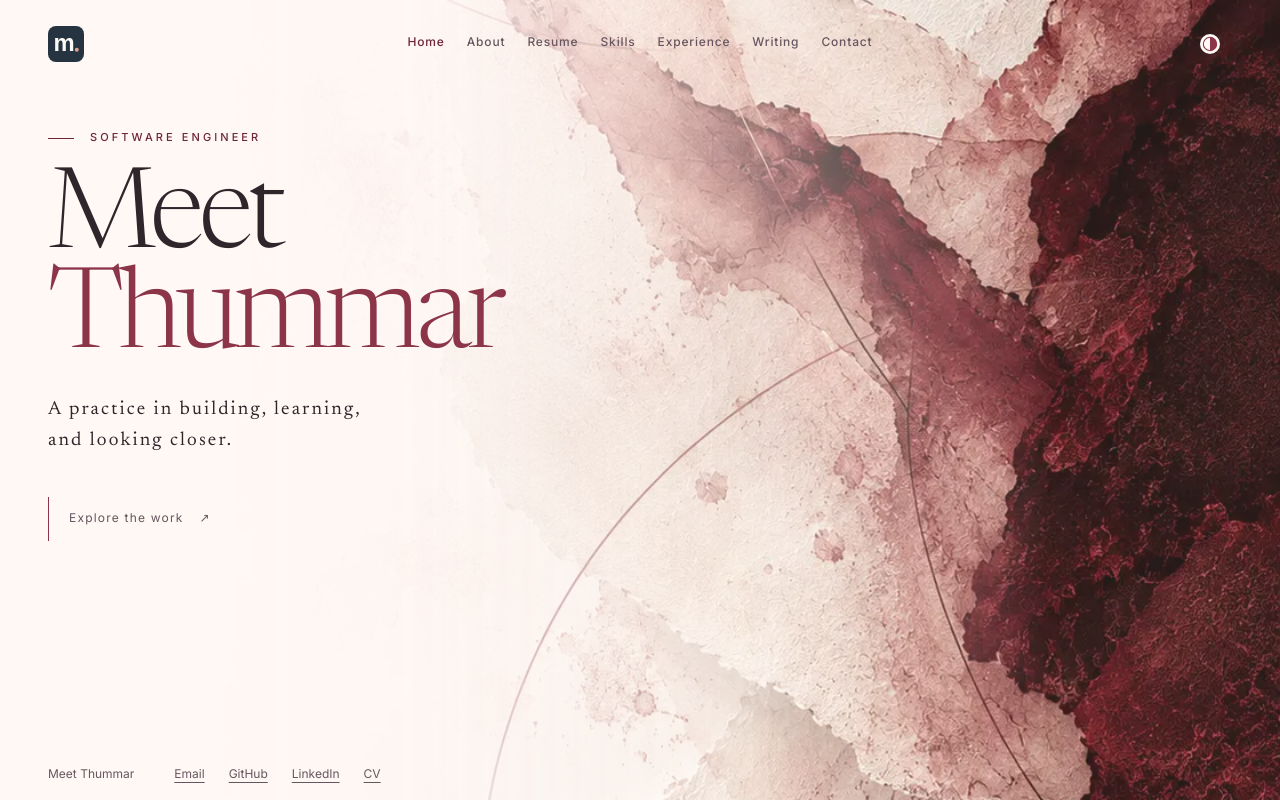
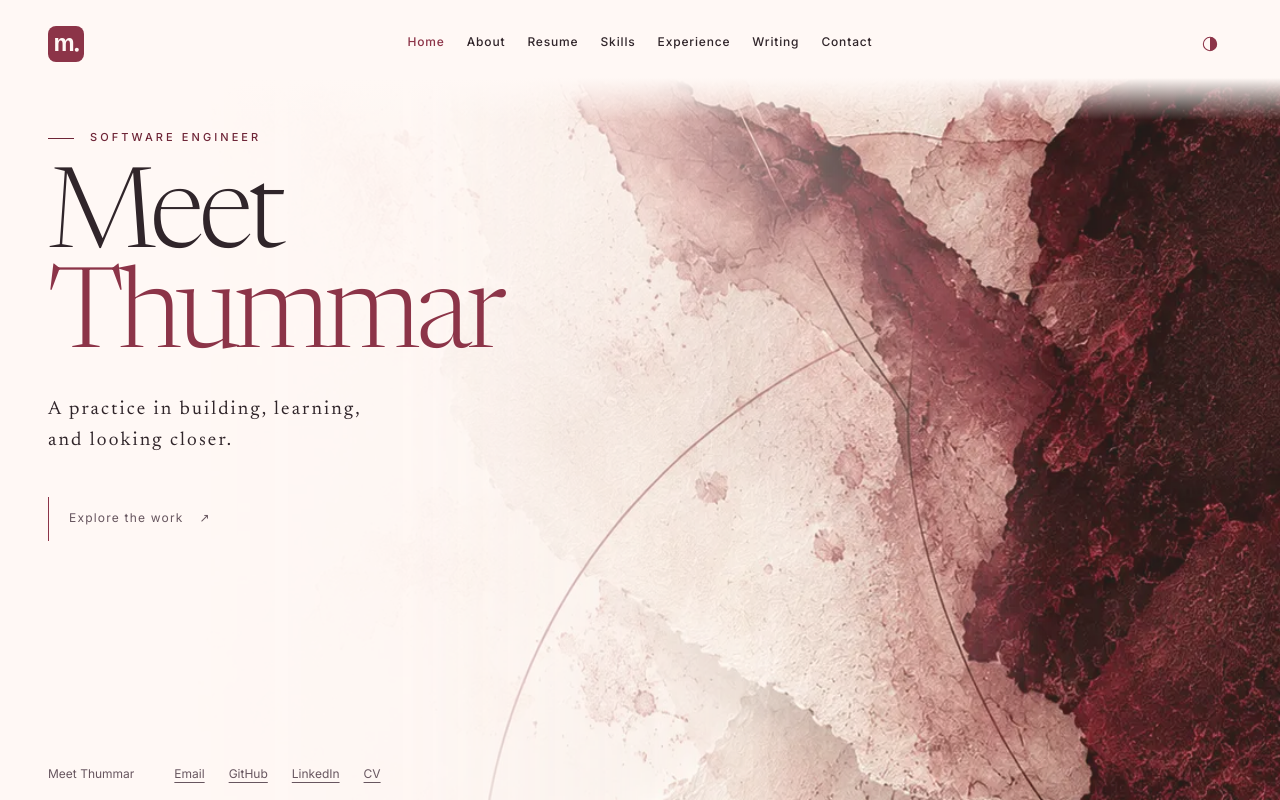
Before and after one commit to meetbyte/meetbyte.github.io, a Next.js app: page / in a window 1280 px wide. Built offline with nearby package versions, Linux system fonts and the light colour scheme.

Commit message:
fix: improve header contrast, theme branding and search metadata

```diff
--- a/scripts/qa/complete-site.mjs
+++ b/scripts/qa/complete-site.mjs
@@ -9,7 +9,7 @@ const {chromium}=await import(process.env.PLAYWRIGHT_MODULE_PATH || 'playwright'
 const axePath=process.env.AXE_SCRIPT_PATH;
 if(!axePath)throw new Error('Set AXE_SCRIPT_PATH to the separately installed axe-core/axe.min.js.');
 const routes=['/','/about/','/resume/','/skills/','/experience/','/writing/','/contact/','/experience/apex-self-service/','/experience/mobilefirst-modernization/','/experience/engineering-tooling/','/experience/production-investigation/','/writing/beyond-screens/','/writing/modernizing-safely/','/writing/behind-the-requirement/','/writing/software-meets-reality/','/writing/ai-and-decisions/','/writing/thinking-slowly/'];
-const output='docs/qa/editorial-polish';fs.mkdirSync(output,{recursive:true});
+const output='docs/qa/header-seo';fs.mkdirSync(output,{recursive:true});
 const results={layouts:[],axe:[],localLinks:[],navigation:[],errors:[]};
 const server=await startStaticServer();let browser;
 try{
@@ -30,7 +30,7 @@ try{
    if(route==='/about/' && width>=768)assert.ok(await page.evaluate(()=>document.querySelector('.about-portrait').getBoundingClientRect().left<document.querySelector('.about-intro-copy').getBoundingClientRect().left),'Portrait must be on the left');
    if(/experience\/[^/]+/.test(route))assert.equal(await page.locator('.experience-map').count(),1);
    if(/writing\/[^/]+/.test(route))assert.equal(await page.locator('.article-prose blockquote a').count(),1);
-   assert.equal(await page.locator('.site-brand img').getAttribute('src'),'/icons/mark.svg');
+   assert.equal(await page.locator('.site-brand svg').count(),1);assert.equal(await page.locator('.site-brand svg rect').getAttribute('fill'),'var(--accent)');
    assert.equal(await page.locator('select').count(),0);
    if(route==='/experience/')assert.equal(await page.locator('main .eyebrow').first().innerText(),'04 / EXPERIENCE');
    if(route==='/writing/')assert.equal(await page.locator('main .eyebrow').first().innerText(),'05 / WRITING');
--- /dev/null
+++ b/scripts/qa/seo-check.mjs
@@ -0,0 +1,16 @@
+/** @file Static HTML crawlability and metadata audit; no ranking or indexing claim. @author meetbyte */
+import fs from 'node:fs';
+import assert from 'node:assert/strict';
+const sitemap=fs.readFileSync('out/sitemap.xml','utf8');const urls=[...sitemap.matchAll(/<loc>([^<]+)<\/loc>/g)].map(m=>m[1]);const titles=new Set();const descriptions=new Set();const rows=[];
+const unescape=s=>s.replaceAll('&amp;','&').replaceAll('&#x27;',"'");
+for(const url of urls){
+ const route=new URL(url).pathname;const file=`out${route==='/'?'/':route.endsWith('/')?route:route+'/'}index.html`;const html=fs.readFileSync(file,'utf8');
+ const title=unescape(html.match(/<title>([^<]+)<\/title>/)?.[1]||'');const description=html.match(/<meta name="description" content="([^"]+)"/)?.[1];
+ assert.ok(title&&description,url);assert.ok(!titles.has(title),`duplicate title ${title}`);titles.add(title);assert.ok(!descriptions.has(description),`duplicate description ${description}`);descriptions.add(description);
+ const canonical=html.match(/<link rel="canonical" href="([^"]+)"/)?.[1];assert.equal(canonical,url);assert.ok(!html.match(/<meta name="robots" content="[^"]*noindex/));
+ assert.equal((html.match(/<h1(?:\s[^>]*)?>/g)||[]).length,1);assert.ok(html.includes('property="og:title"'));assert.ok(html.includes('name="twitter:card"'));assert.ok(html.includes('<a '));
+ if(route==='/')assert.ok(title.includes('Software Engineer & Enterprise Systems')&&title.includes('Meet Thummar'));
+ rows.push({url,title,description:unescape(description),canonical});
+}
+assert.equal(rows.length,17);assert.ok(!urls.some(u=>u.includes('/projects/')||u.includes('/blog/')||u.includes('_unpublished')));assert.ok(fs.readFileSync('out/robots.txt','utf8').includes('Sitemap: https://meetbyte.github.io/sitemap.xml'));
+fs.mkdirSync('docs/qa/header-seo',{recursive:true});fs.writeFileSync('docs/qa/header-seo/seo-results.json',JSON.stringify({rows,checks:['17 unique static titles/descriptions','17 correct canonicals/indexable HTML pages','one h1 each','crawlable HTML anchors','OG/Twitter tags','robots sitemap declaration','sample/draft/alias sitemap exclusion']},null,2));console.log('PASS: 17 static canonical metadata/crawlability checks');
--- a/src/app/experience/page.tsx
+++ b/src/app/experience/page.tsx
@@ -8,7 +8,7 @@ import { getExperienceEntries } from "@/lib/content/editorial";
 import { pageMetadata } from "@/lib/metadata";
 import { requirePageEnabled } from "@/lib/require-page-enabled";
 import { formatPostDate } from "@/lib/content/posts";
-export const metadata = pageMetadata("Experience", "Notes on engineering, decisions and thinking slowly.", "/experience/", { sample: process.env.NODE_ENV === "development" });
+export const metadata = pageMetadata("Experience", "Four engineering case studies by Meet Thummar: Oracle APEX self-service data workflows, enterprise modernization, engineering tooling and production investigation.", "/experience/", { sample: process.env.NODE_ENV === "development" });
 /** Presents original prose without fictional dates or empty card grids. @author meetbyte */
 export default async function Experience() {
   requirePageEnabled("experience");
--- a/src/app/layout.tsx
+++ b/src/app/layout.tsx
@@ -2,7 +2,7 @@
  * @file Shared layout for every portfolio route.
  * @author meetbyte
  */
-import Image from "next/image";
+import { BrandMark } from "@/components/brand-mark";
 import type { Metadata } from "next";
 import localFont from "next/font/local";
 import { ConnectionProvider } from "@/components/connection-provider";
@@ -36,6 +36,7 @@ export const metadata: Metadata = {
   ...pageMetadata("Home", siteContent.common.metadata.description, "/"),
   metadataBase: new URL(siteUrl),
   title: { default: siteContent.common.metadata.title, template: `%s | ${profile.name}` },
+  authors: [{ name: profile.name, url: siteUrl }],
   openGraph: { ...pageMetadata("Home", siteContent.common.metadata.description, "/").openGraph, images: [socialImage] },
   icons: { icon: "/icons/mark.svg", apple: "/icons/apple-touch-icon.png" },
 };
@@ -60,7 +61,7 @@ export default function RootLayout({ children }: Readonly<{ children: React.Reac
         <div className="site-shell">
           <header className="site-header">
             <Link className="site-brand" href={routes.home} aria-label="Meet home">
-              <Image src="/icons/mark.svg" width={36} height={36} alt="" className="brand-logo" />
+              <BrandMark />
             </Link>
             <Navigation />
             <div className="header-tools">
--- a/src/app/page.tsx
+++ b/src/app/page.tsx
@@ -7,7 +7,7 @@ import { profile } from "@/data/profile";
 import { homeContent } from "@/data/home";
 import { isPageEnabled } from "@/lib/page-visibility";
 import { pageMetadata } from "@/lib/metadata";
-export const metadata = pageMetadata("Software Engineer", "Full-stack engineering, technical leadership and enterprise systems. Meet the engineer behind the work.", "/");
+export const metadata = { ...pageMetadata("Software Engineer & Enterprise Systems", "Meet Thummar is a software engineer working across full-stack development, enterprise integrations, modernization and production delivery. Explore his experience and writing.", "/"), title: { absolute: "Meet Thummar | Software Engineer & Enterprise Systems" } };
 /** Leaves detailed biography and long-form writing on their dedicated pages. @author meetbyte */
 export default function Home() {
   const [first, ...rest] = profile.name.split(" ");
--- /dev/null
+++ b/src/components/brand-mark.tsx
@@ -0,0 +1,12 @@
+/**
+ * @file Existing m-dot logo geometry expressed with the site's semantic palette.
+ * @author meetbyte
+ */
+/** Decorative inside the separately named Home link; theme changes recolor it without a duplicate wordmark. @author meetbyte */
+export function BrandMark() {
+ return <svg className="brand-logo" width="36" height="36" viewBox="0 0 180 180" aria-hidden="true" focusable="false">
+  <rect width="180" height="180" rx="40" fill="var(--accent)" />
+  <text x="28" y="124" fontFamily="Arial,sans-serif" fontSize="119" fontWeight="bold" fill="var(--page)">m</text>
+  <circle cx="144" cy="119" r="10" fill="var(--page)" />
+ </svg>;
+}
--- a/src/styles/editorial-artwork.css
+++ b/src/styles/editorial-artwork.css
@@ -9,7 +9,11 @@ html[data-theme="dark"] { --page-art: url('/images/editorial/hero-dark-1120.webp
 /* Cover guarantees there is no exposed raster edge inside the feathered mask. No transforms can move the ink outside a long Skills document. */
 .ink-layer { position: absolute; inset: 0; background: var(--page-art) no-repeat right center / cover; opacity: .24; mix-blend-mode: multiply; mask-image: linear-gradient(90deg,transparent 5%,rgba(0,0,0,.12) 35%,rgba(0,0,0,.5) 70%,#000); }
 .site-shell { position: relative; z-index: 1; }
-.site-header { background: transparent; border-bottom: 0; }
+.site-header { position: relative; isolation: isolate; background: transparent; border-bottom: 0; }
+/* A feathered page-colour veil behind the complete navigation keeps letters off textured ink without a framed bar. */
+.site-header::after { content: ""; position: absolute; inset: 0 calc((100% - 100vw) / 2) -32px; z-index: -1; pointer-events: none; background: linear-gradient(180deg,var(--page) 0%,var(--page) 65%,transparent 100%); }
+.site-header .nav-link { color: var(--text); }
+.site-header .nav-link[aria-current="page"] { color: var(--accent); }
 .site-brand { display: inline-flex; align-items: center; min-height: 44px; min-width: 44px; }
 .brand-logo { width: 36px; height: 36px; }
 .site-grid { padding-top: 32px; }
```
Also changed, not shown: scripts/qa/header-contrast.mjs (added, +13 -0 lines), public/icons/mark.svg, 7 other files (tests, documents, lock files or other folders).
